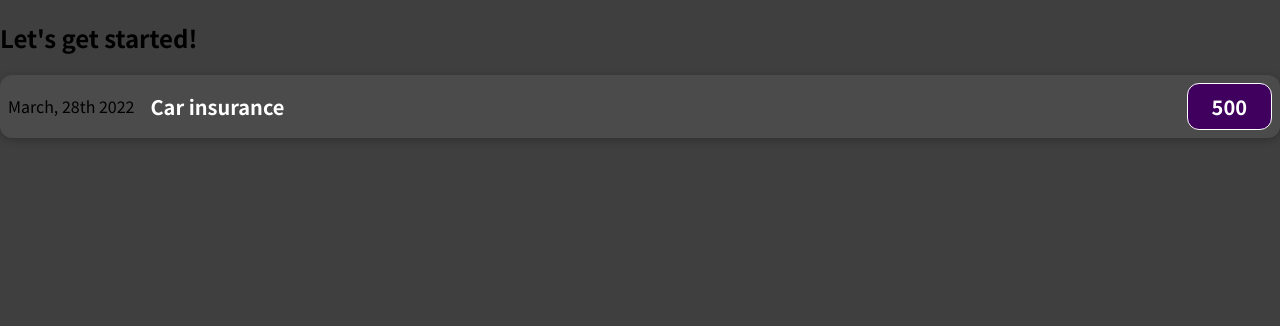
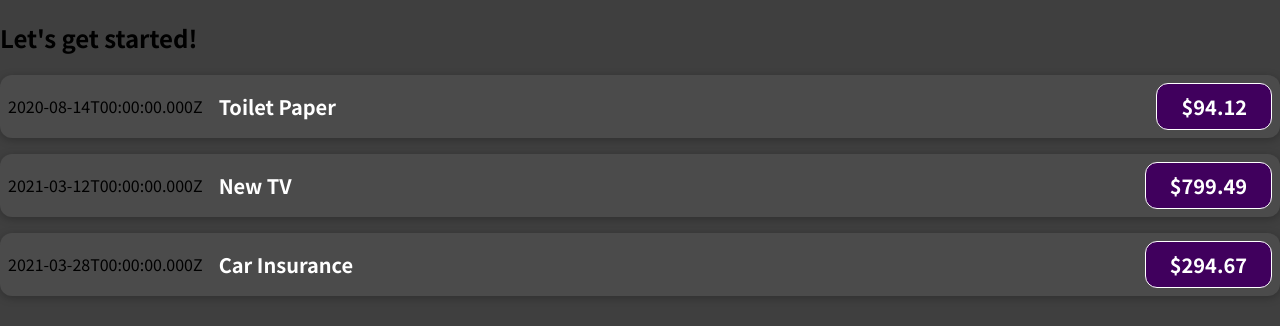
Before and after one commit to BOSSZEUS/fourthreactTwo, a JavaScript app: page / in a window 1280 px wide. Shown: the top 326 px of the page. Built offline with nearby package versions, Linux system fonts and the light colour scheme.

Commit message:
added props to expenseItem

```diff
--- a/src/App.js
+++ b/src/App.js
@@ -1,10 +1,51 @@
-import ExspenseItem from "./components/ExspenseItem";
+import ExpenseItem from "./components/ExpenseItem";
 
 function App() {
+
+  const expenses = [
+    {
+      id: 'e1',
+      title: 'Toilet Paper',
+      amount: 94.12,
+      date: new Date(2020, 7, 14),
+    },
+    {
+      id: 'e2',
+      title: 'New TV',
+      amount: 799.49,
+      date: new Date(2021, 2, 12)
+    },
+    {
+      id: 'e3',
+      title: 'Car Insurance',
+      amount: 294.67,
+      date: new Date(2021, 2, 28),
+    },
+    {
+      id: 'e4',
+      title: 'New Desk (Wooden)',
+      amount: 450,
+      date: new Date(2021, 5, 12),
+    },
+  ]
   return (
     <div>
       <h2>Let's get started!</h2>
-      <ExspenseItem></ExspenseItem>
+      <ExpenseItem
+        title={expenses[0].title}
+        amount={expenses[0].amount}
+        date={expenses[0].date}>
+      </ExpenseItem>
+      <ExpenseItem
+        title={expenses[1].title}
+        amount={expenses[1].amount}
+        date={expenses[1].date}>
+      </ExpenseItem>
+      <ExpenseItem
+        title={expenses[2].title}
+        amount={expenses[2].amount}
+        date={expenses[2].date}>
+      </ExpenseItem>
     </div>
   )
 }
--- /dev/null
+++ b/src/components/ExpenseItem.js
@@ -0,0 +1,14 @@
+import './ExpenseItem.css'
+function ExpenseItem(props) {
+    return (
+        <div className='expense-item'>
+            <div>{props.date.toISOString()}</div>
+            <div className='expense-item__description'>
+                <h2>{props.title}</h2>
+                <div className='expense-item__price'>${props.amount}</div>
+            </div>
+        </div>)
+
+}
+
+export default ExpenseItem
--- a/src/components/ExspenseItem.js
+++ /dev/null
@@ -1,14 +0,0 @@
-import './ExspenseItem.css'
-function ExspenseItem() {
-    return (
-        <div className='expense-item'>
-            <div>March, 28th 2022</div>
-            <div className='expense-item__description'>
-                <h2>Car insurance</h2>
-                <div className='expense-item__price'>500</div>
-            </div>
-        </div>)
-
-}
-
-export default ExspenseItem
```
Also changed, not shown: src/components/ExpenseItem.css (renamed from src/components/ExspenseItem.css), 1 other file (tests, documents, lock files or other folders).
